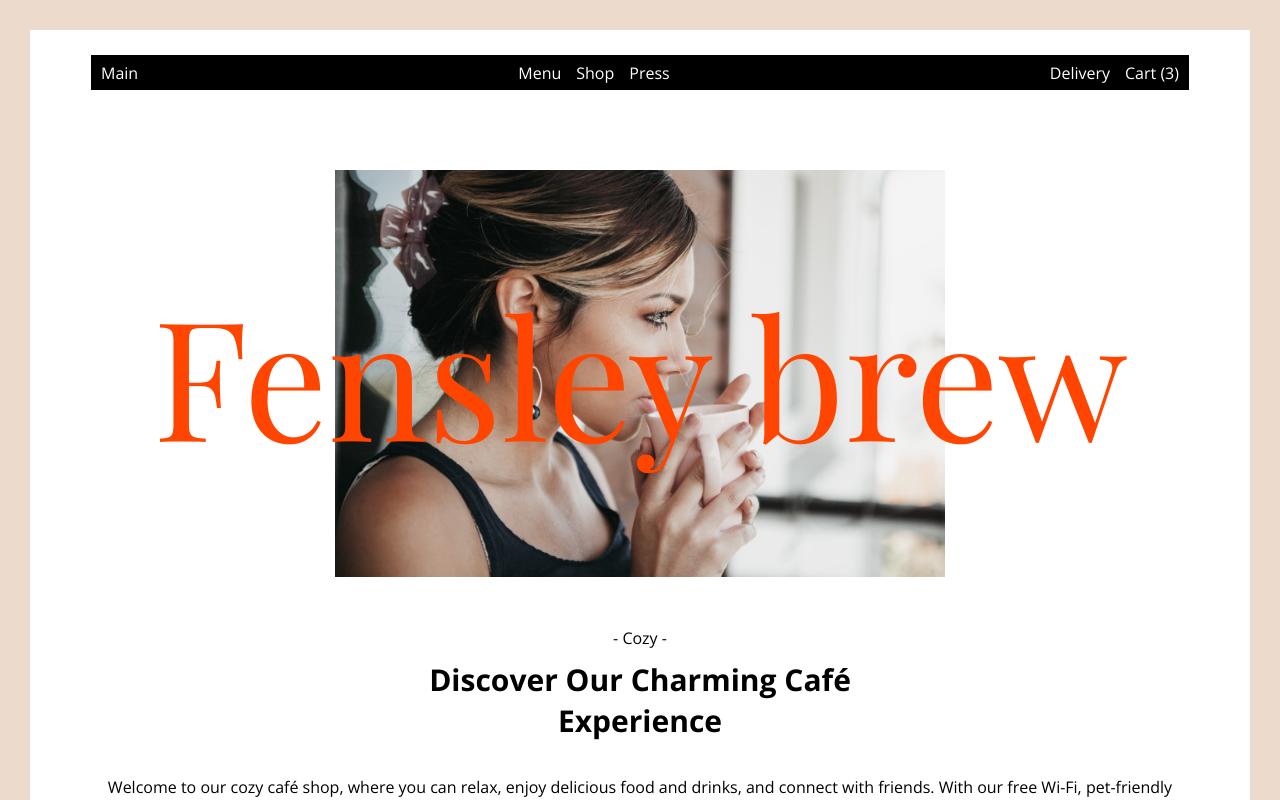
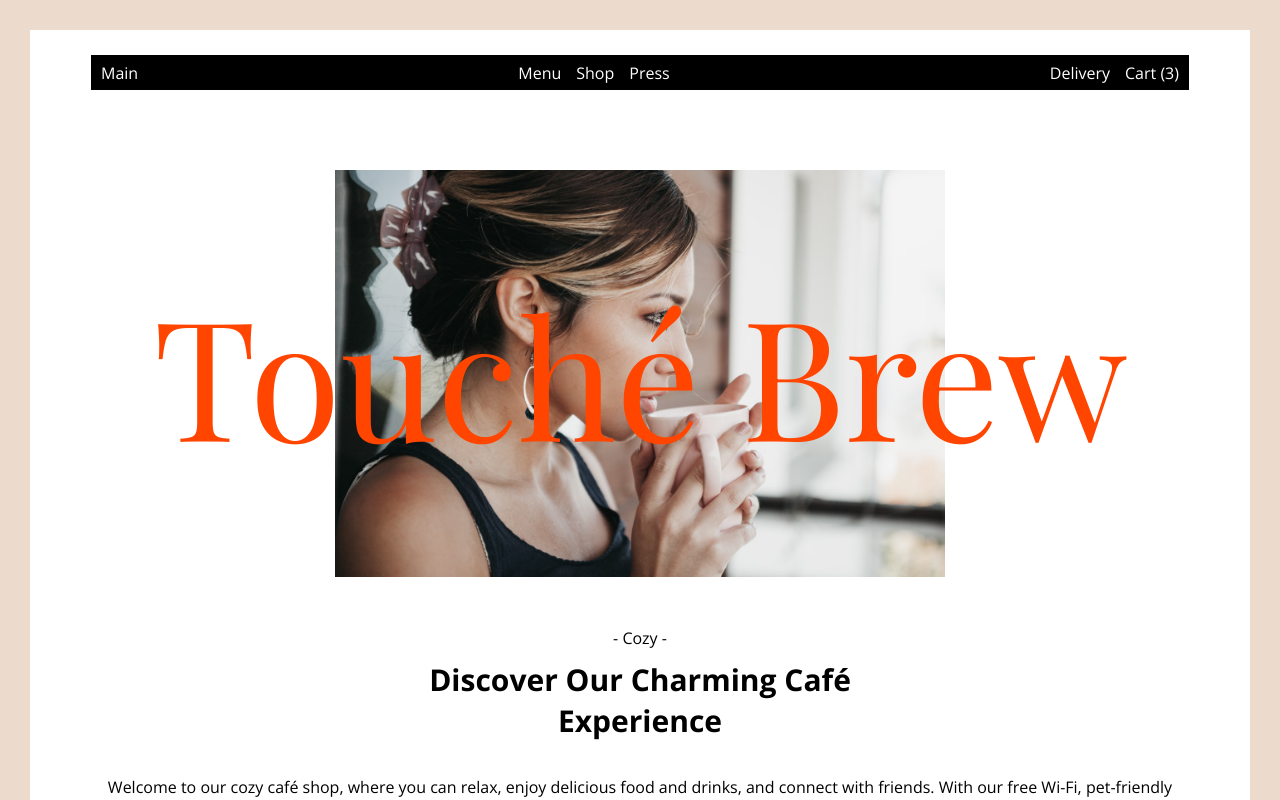
Before and after one commit to Fensley/fensley.cafe, a React (Create React App) app: page / in a window 1280 px wide. Shown: the top 800 px of the page. Built offline with nearby package versions, Linux system fonts and the light colour scheme; a web font is replaced by a local one.

Commit message:
initial commit

```diff
--- a/public/style.css
+++ b/public/style.css
@@ -190,7 +190,7 @@ footer {
 }
 /* for menu small screen */
 .sectwo {
-  /* height: 100vh; */
+  height: 100vh;
   background-color: white;
 }
 @media (max-width: 744px) {
--- a/src/App.js
+++ b/src/App.js
@@ -15,10 +15,12 @@ export default function App() {
         path="/menu"
         element={
           <>
-            <section className="sectwo">
+            <section>
               <Main />
-              <Menu />
-              <MenuItem />
+              <div className="sectwo">
+                <Menu />
+                <MenuItem />
+              </div>
               <Footer />
             </section>
           </>
@@ -132,7 +134,7 @@ function Main() {
 function Forimg() {
   return (
     <div className="img-center">
-      <p className="serenity"> Fensley brew</p>
+      <p className="serenity"> Touché Brew</p>
       <img src={imag} alt="model" height="100" />
     </div>
   );
```
